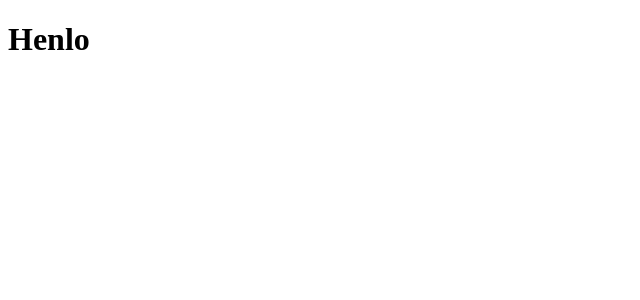
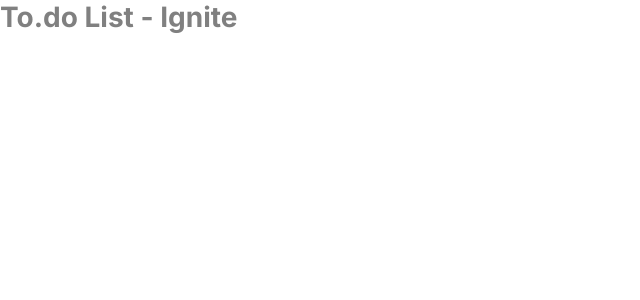
Before and after one commit to dEgito/To-do-List, a React (Create React App) app: page / in a window 1280 px wide. Shown: the top 300 px of the page, without its empty margins (0-640 px from the left). Built offline with nearby package versions, Linux system fonts and the light colour scheme.

Commit message:
feat: start do projeto

```diff
--- a/src/App.tsx
+++ b/src/App.tsx
@@ -1,9 +1,12 @@
+import { Home } from "./pages/Home";
+import GlobalStyle from "./assets/styles/GlobalStyle";
 
 function App() {
   return (
-    <div>
-      <h1>Henlo</h1>
-    </div>
+    <>
+      <GlobalStyle />
+      <Home />
+    </>
   );
 }
 
```
